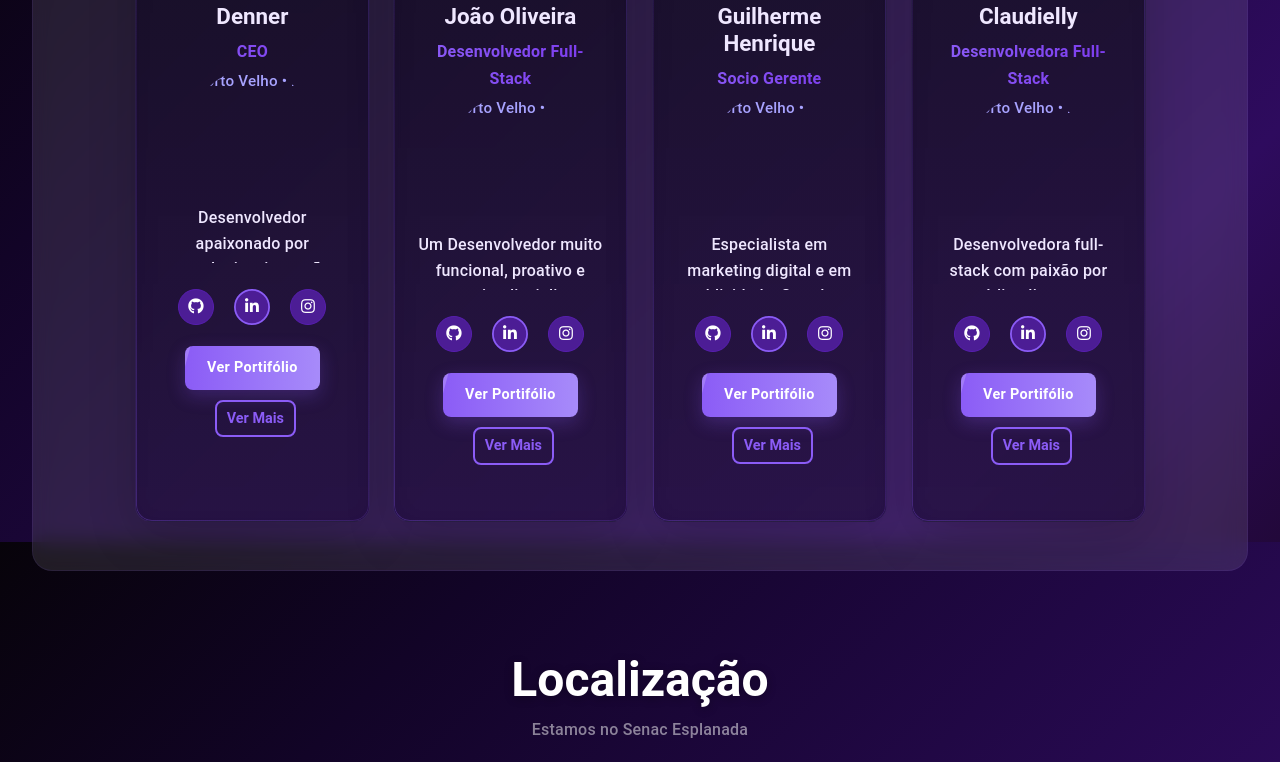
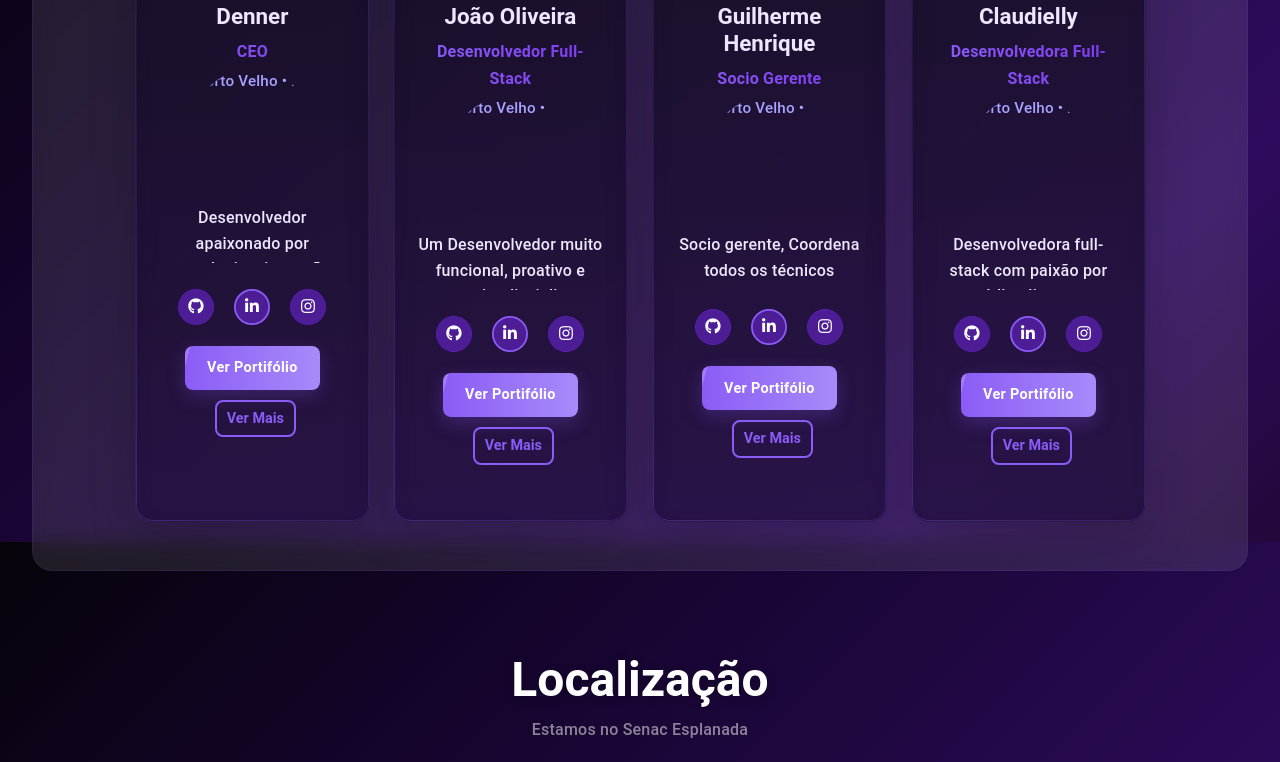
Before and after one commit to Guinsmnt/techresolve, a plain HTML site: page index.html in a window 1280 px wide. Shown: the part 2658-3420 px from the top of the page. Drawn offline with Linux system fonts and the light colour scheme; a web font is replaced by a local one.

Commit message:
Update index.html

```diff
--- a/index.html
+++ b/index.html
@@ -481,7 +481,7 @@
 											<h5 class="card-title fw-bold">Guilherme Henrique</h5>
 											<p class="text-primary fw-bold mb-1">Socio Gerente</p>
 											<p class="text-muted small mb-3" style="white-space: nowrap;">Porto Velho • 19</p>
-											<p class="card-text">Especialista em marketing digital e em publicidade, Coordena todos os técnicos</p>
+											<p class="card-text">Socio gerente, Coordena todos os técnicos</p>
 											<div class="d-flex justify-content-center gap-2 mt-4">
 												<a href="https://github.com/Guinsmnt" class="btn btn-outline-dark btn-sm rounded-circle" aria-label="GitHub do Guilherme">
 													<i class="fab fa-github"></i>
```
